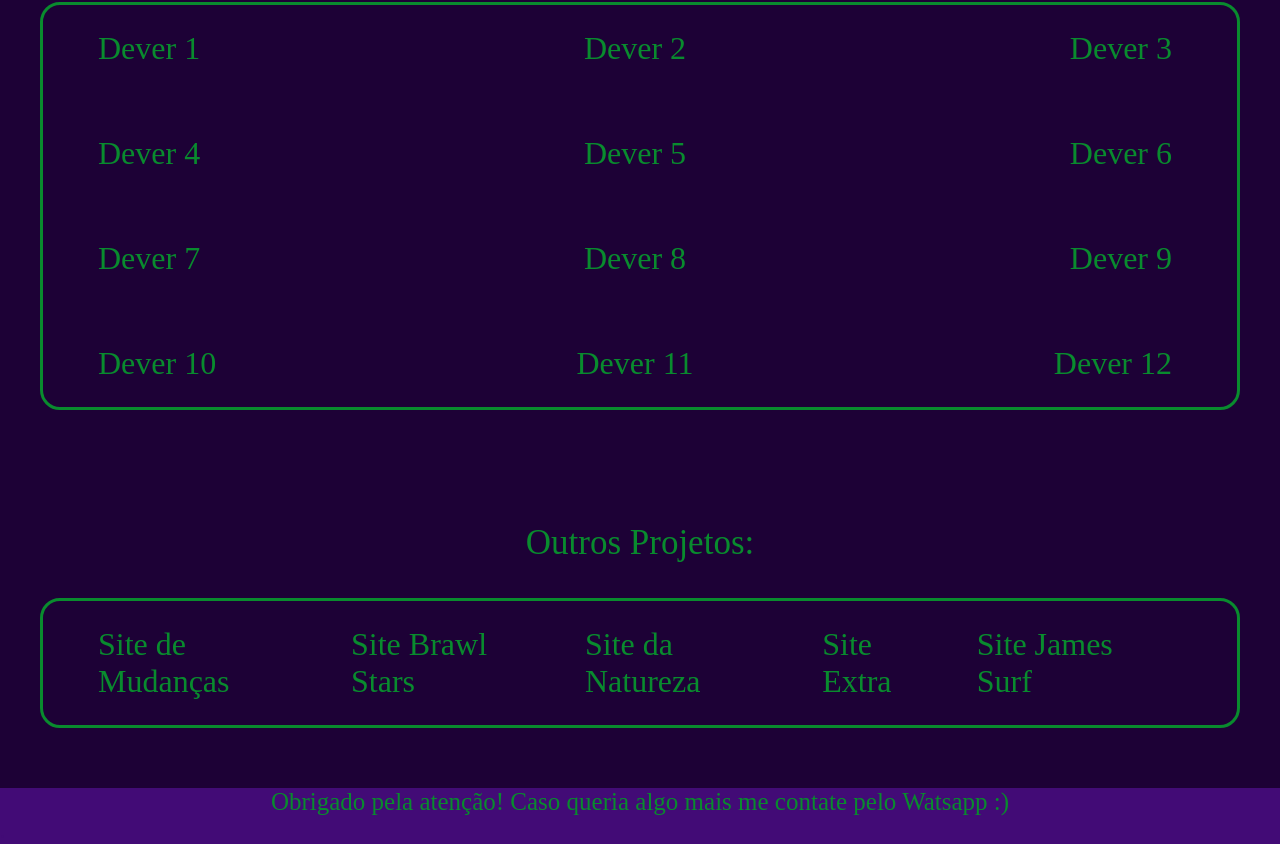
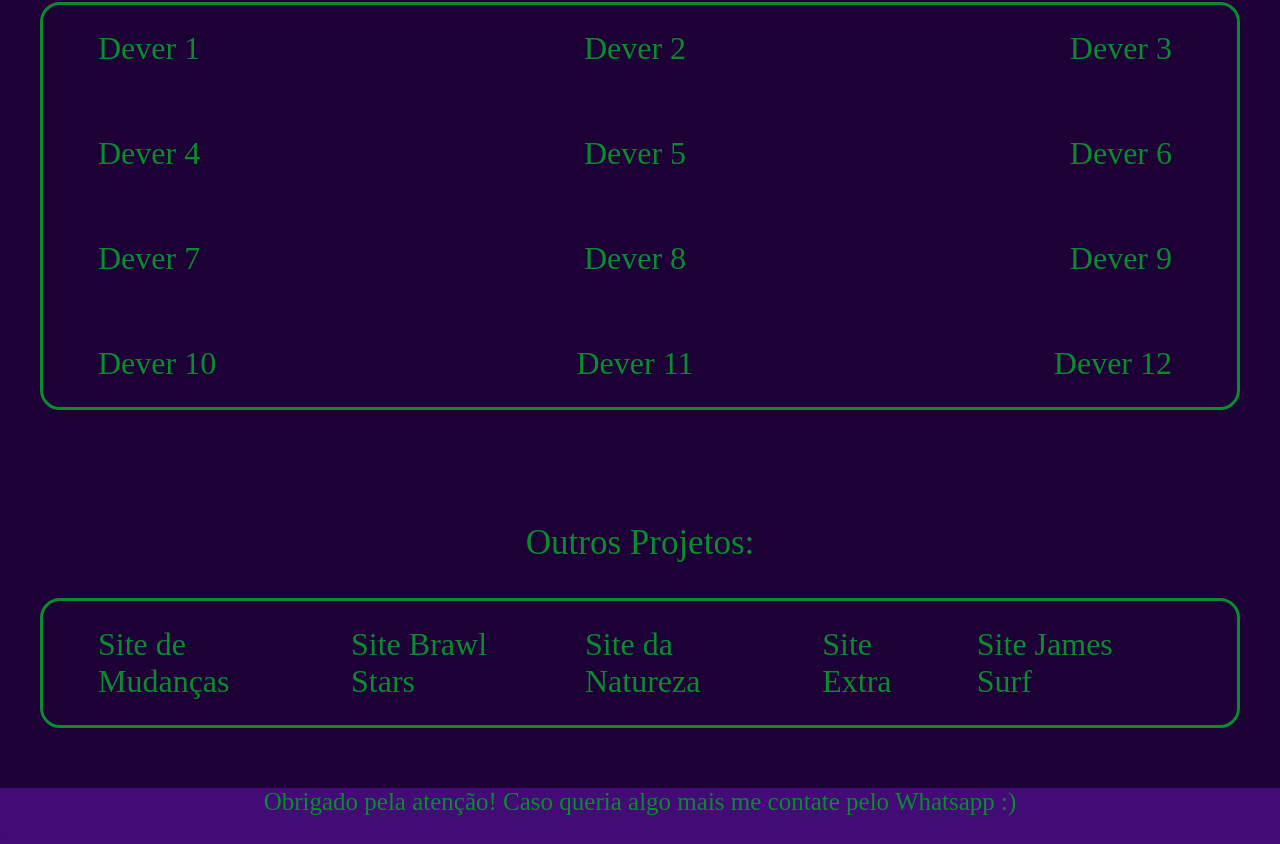
Before and after one commit to Heitor-AK/Heitor-AK.github.io, a plain HTML site: page index.html in a window 1280 px wide. Shown: the part 695-1539 px from the top of the page. Drawn offline with Linux system fonts and the light colour scheme.

Commit message:
Update index.html

```diff
--- a/index.html
+++ b/index.html
@@ -60,7 +60,7 @@
             </aside>
         </ul>
         <footer>
-            <p class="centralizado">Obrigado pela atenção! Caso queria algo mais me contate pelo Watsapp :)</p>
+            <p class="centralizado">Obrigado pela atenção! Caso queria algo mais me contate pelo Whatsapp :)</p>
             <p class="invisivel"><small>.</small></p>
         </footer>
     </body>
```
